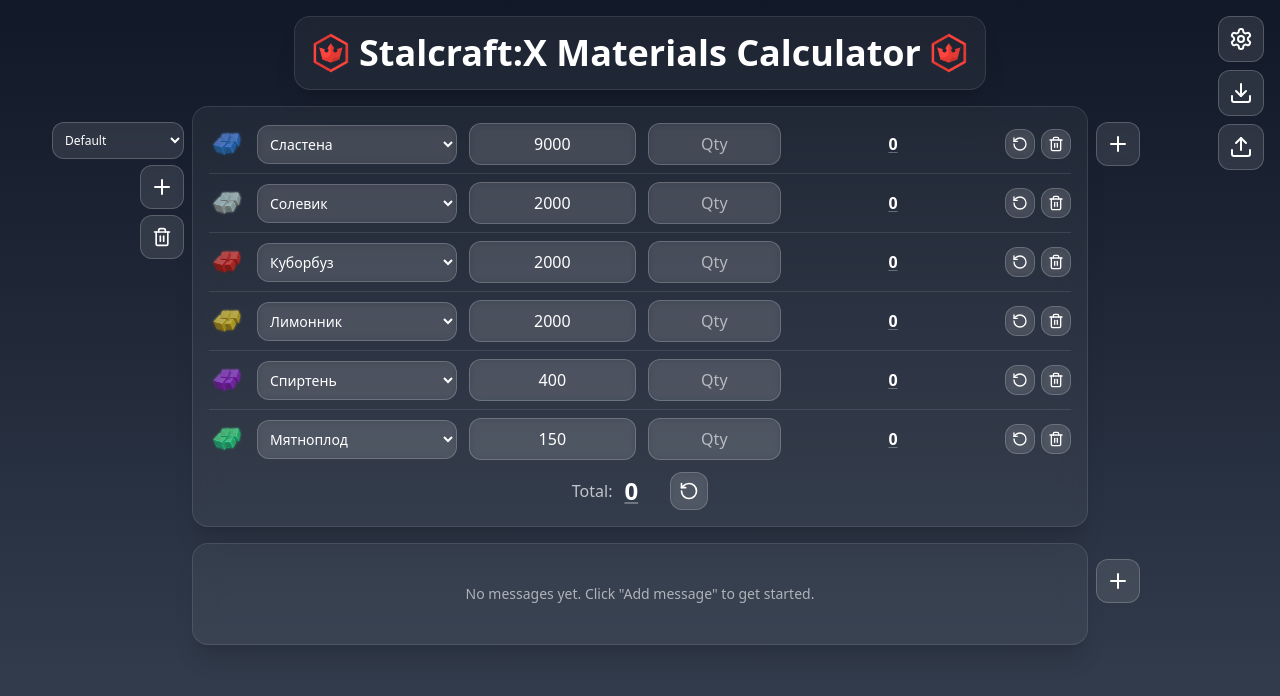
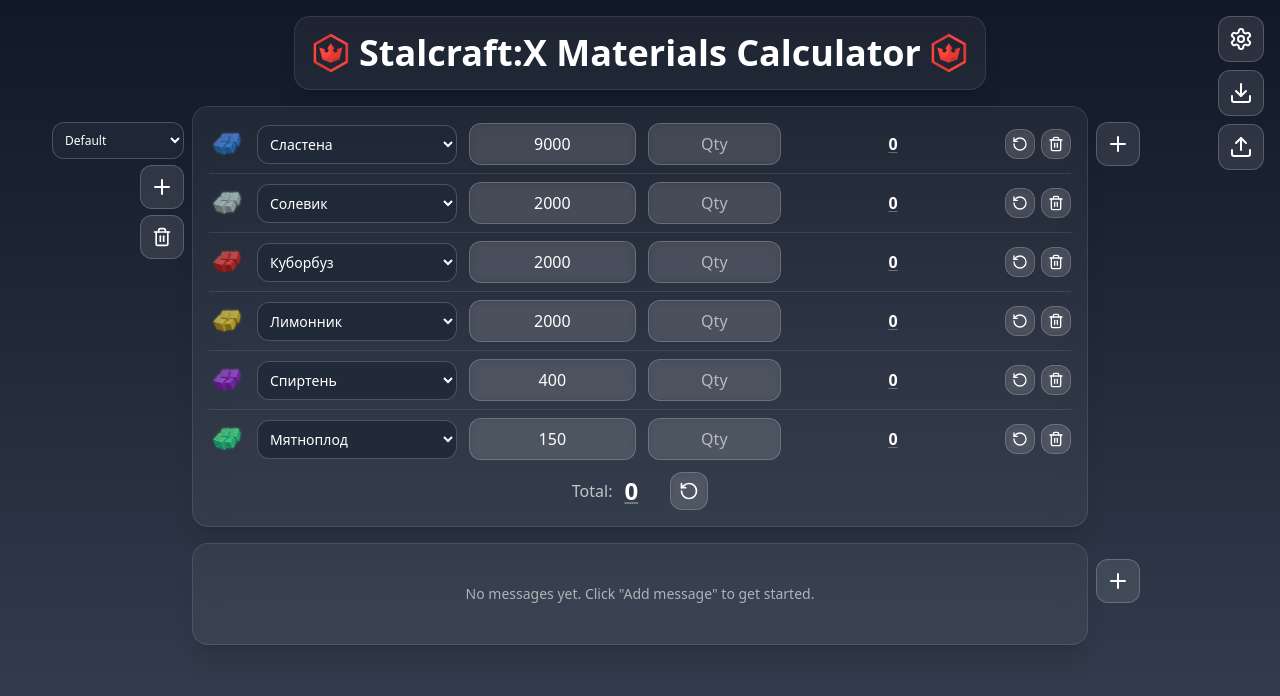
Before and after one commit to Falxns/sc-calculator-app, a React (Vite) app: page / in a window 1280 px wide. Shown: the top 696 px of the page. Built offline with nearby package versions, Linux system fonts and the light colour scheme.

Commit message:
fix: windows selects and font

```diff
--- a/src/index.css
+++ b/src/index.css
@@ -14,8 +14,29 @@ input[type='number'] {
 }
 
 @layer base {
+  html {
+    color-scheme: dark;
+  }
+
   body {
     @apply min-h-screen p-4 text-white bg-gradient-to-b from-gray-900 to-gray-700;
+    font-family:
+      system-ui,
+      -apple-system,
+      'Segoe UI',
+      Roboto,
+      'Helvetica Neue',
+      Arial,
+      sans-serif;
+  }
+
+  select {
+    color-scheme: dark;
+  }
+
+  select option {
+    background-color: rgb(31 41 55);
+    color: rgb(255 255 255);
   }
 }
 
@@ -26,6 +47,10 @@ input[type='number'] {
 
   .input {
     @apply glass-effect px-4 py-3 placeholder:text-white/60 focus:outline-none focus:ring-2 focus:ring-white/50;
+  }
+
+  select.input {
+    @apply bg-gray-800/90 text-white;
   }
 
   .glass-container {
```
